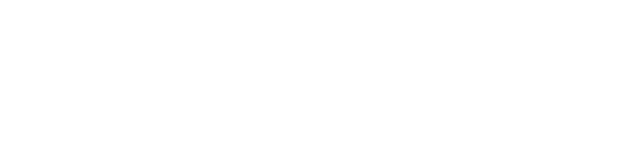
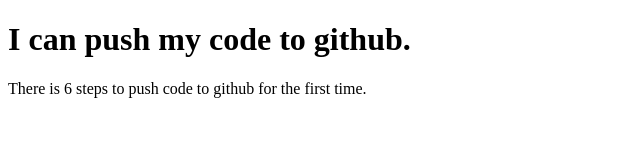
Before and after one commit to MdSagorHossain99/My-second-repo, a plain HTML site: page index.html in a window 1280 px wide. Shown: the whole page, without its empty margins (0-640 px from the left). Drawn offline with Linux system fonts and the light colour scheme.

Commit message:
stylesheet

```diff
--- a/index.html
+++ b/index.html
@@ -7,6 +7,7 @@
   <title>My second repo</title>
 </head>
 <body>
-
+  <h1>I can push my code to github.</h1>
+  <p>There is 6 steps to push code to github for the first time.</p>
 </body>
 </html>
```
